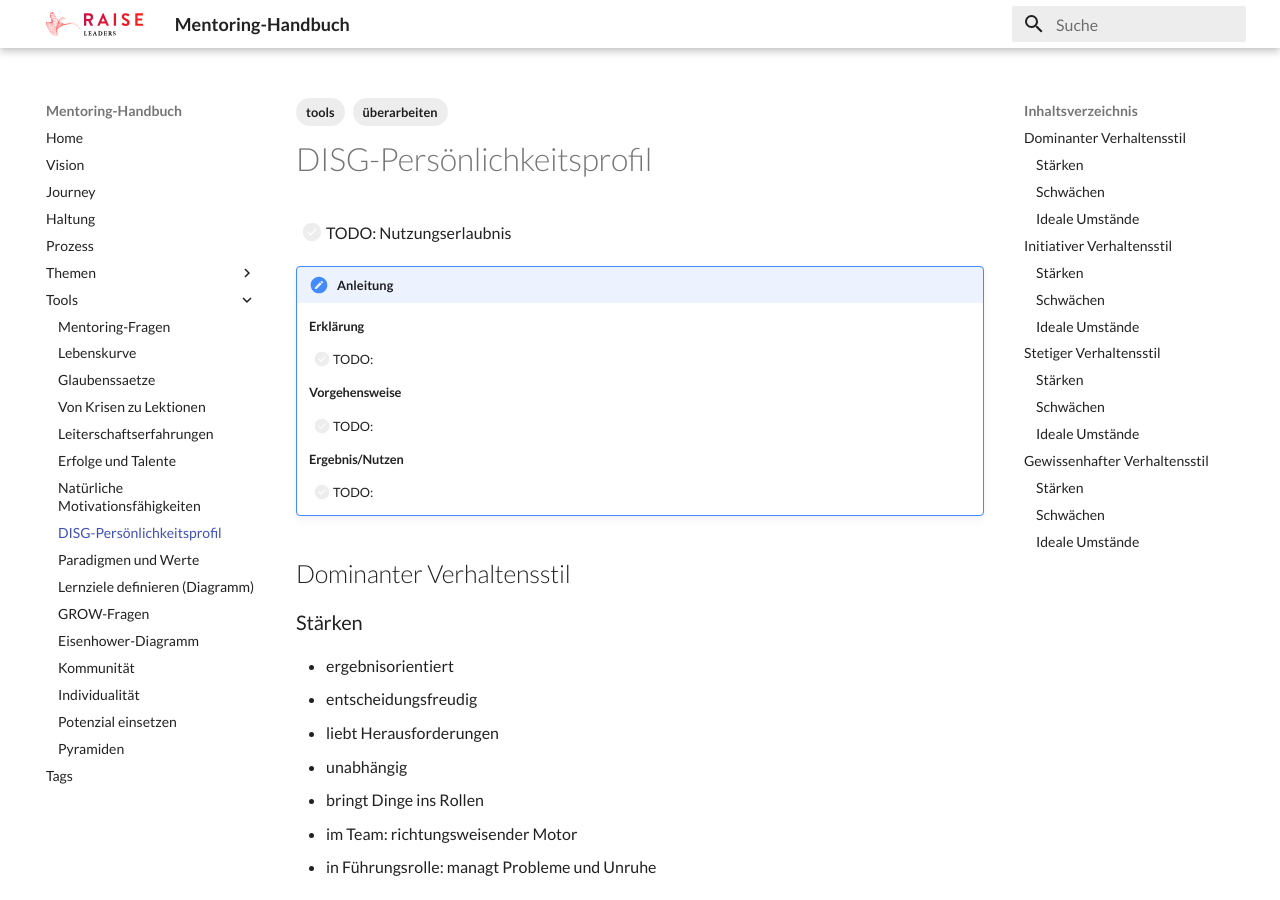
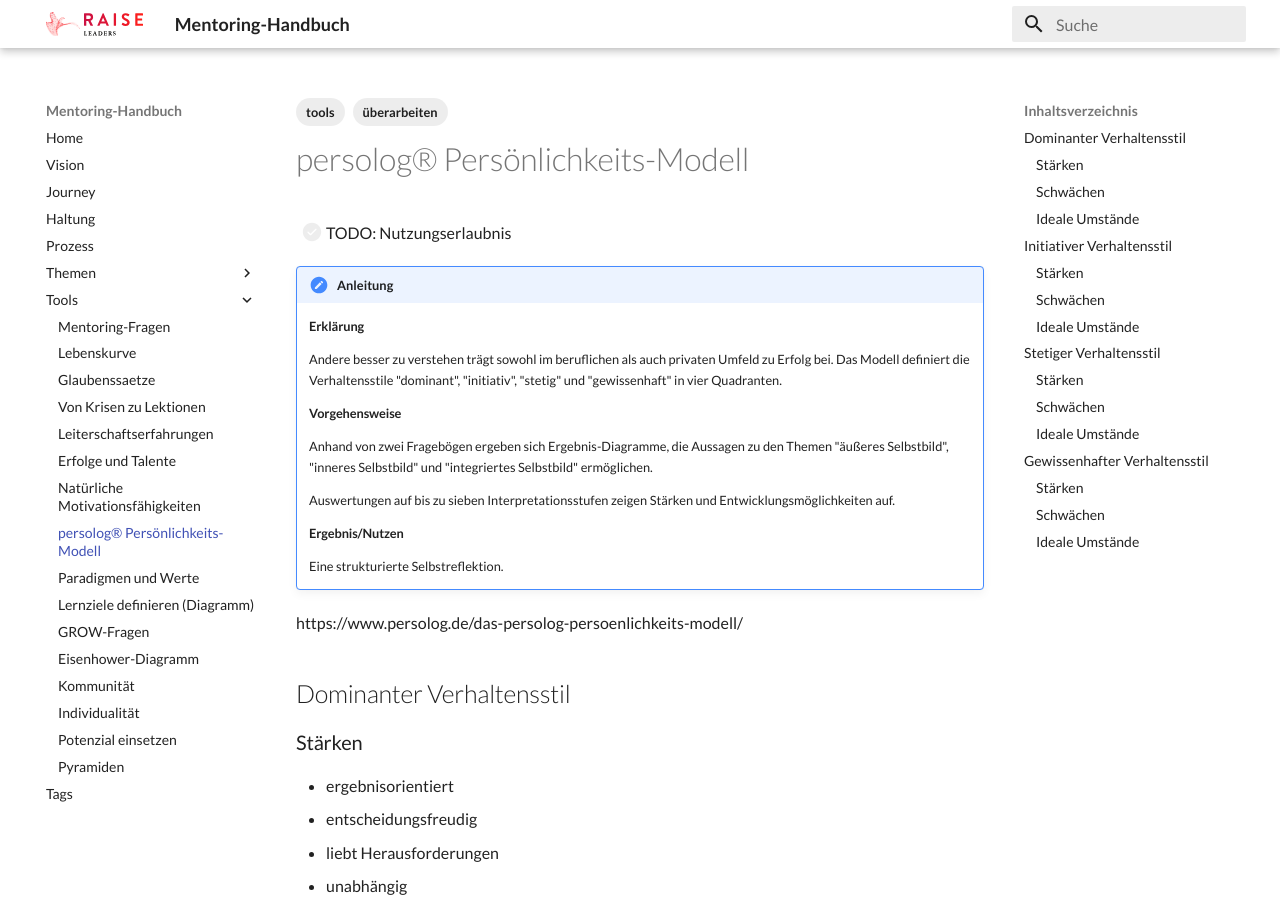
Before and after one commit to chbndrhnns/raise-mentoring-workbook, an MkDocs documentation site: the page built from docs/tools/persoenlichkeitsprofil-liste.md, in a window 1280 px wide and 900 px high. Built offline with MkDocs 1.6.1 and Material for MkDocs 9.7.7, drawn with Linux system fonts in a browser that asks for light colours.

Commit message:
Intro für persolog

```diff
--- a/docs/tools/persoenlichkeitsprofil-liste.md
+++ b/docs/tools/persoenlichkeitsprofil-liste.md
@@ -4,7 +4,7 @@
   - überarbeiten
 ---
 
-# DISG-Persönlichkeitsprofil
+# persolog® Persönlichkeits-Modell
 
 - [ ] TODO: Nutzungserlaubnis
 
@@ -12,15 +12,20 @@
 
     #### Erklärung
 
-    - [ ] TODO:
+    Andere besser zu verstehen trägt sowohl im beruflichen als auch privaten Umfeld zu Erfolg bei. Das Modell definiert die Verhaltensstile "dominant", "initiativ", "stetig" und "gewissenhaft" in vier Quadranten.
 
     #### Vorgehensweise
 
-    - [ ] TODO:
+    Anhand von zwei Fragebögen ergeben sich Ergebnis-Diagramme, die Aussagen zu den Themen "äußeres Selbstbild", "inneres Selbstbild" und "integriertes Selbstbild" ermöglichen.
+
+    Auswertungen auf bis zu sieben Interpretationsstufen zeigen Stärken und Entwicklungsmöglichkeiten auf.
 
     #### Ergebnis/Nutzen
 
-    - [ ] TODO:
+    Eine strukturierte Selbstreflektion.
+
+
+https://www.persolog.de/das-persolog-persoenlichkeits-modell/
 
 ## Dominanter Verhaltensstil
 
```
